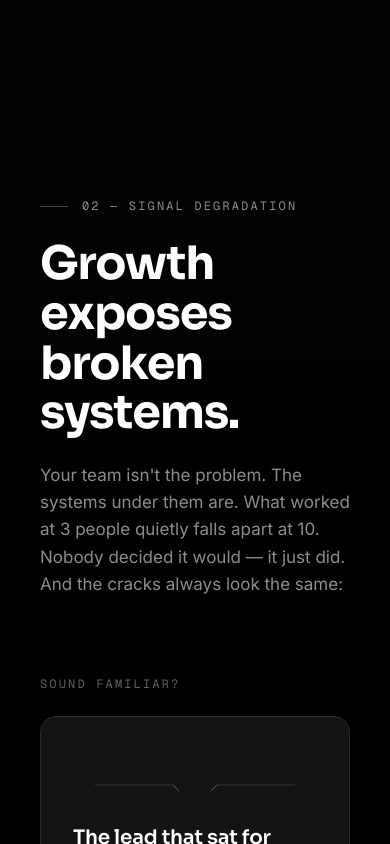
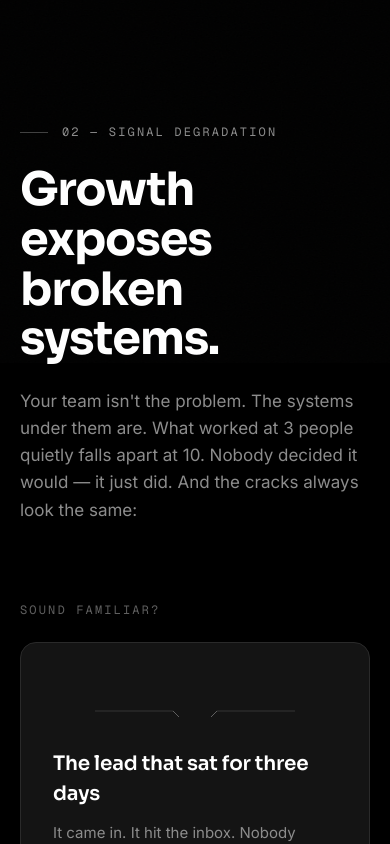
Before and after one commit to IzWOP/raised, a Next.js app: page /en in a window 390 px wide. Shown: the part 980-1824 px from the top of the page. Built offline with nearby package versions, Linux system fonts and the light colour scheme.

Commit message:
Task 10: fix mobile side-padding (data-container override), remove dead EASE const, Container import hygiene
Co-Authored-By: Claude Opus 4.8 (1M context) <noreply@anthropic.com>

```diff
--- a/app/globals.css
+++ b/app/globals.css
@@ -219,6 +219,8 @@ body {
   }
   [data-strip-track] > * { width: 100% !important; }
 
-  /* Tame oversized desktop side-padding on inner containers */
-  section { padding-left: 16px; padding-right: 16px; }
+  /* Override horizontal padding on all inner wrappers (keeps top/bottom) */
+  [data-container] { padding-left: 20px !important; padding-right: 20px !important; }
+  /* Hero and FinalCTA carry their 40px horizontal padding on the <section> itself */
+  #hero, #final { padding-left: 20px !important; padding-right: 20px !important; }
 }
--- a/components/sections/BreakingSection.tsx
+++ b/components/sections/BreakingSection.tsx
@@ -285,6 +285,7 @@ export default function BreakingSection({
       >
         {/* Header */}
         <div
+          data-container=""
           style={{
             maxWidth: 1200,
             margin: "0 auto",
--- a/components/sections/Hero.tsx
+++ b/components/sections/Hero.tsx
@@ -4,8 +4,6 @@ import { useEffect, useRef } from "react";
 import gsap from "gsap";
 import type { Content } from "@/lib/content/types";
 import CTAButton from "../ui/CTAButton";
-
-const EASE = "cubic-bezier(0.22,1,0.36,1)";
 
 export default function Hero({
   hero,
--- a/components/sections/ProblemCostSection.tsx
+++ b/components/sections/ProblemCostSection.tsx
@@ -343,6 +343,7 @@ export default function ProblemCostSection({
           }}
         >
           <div
+            data-container=""
             style={{
               maxWidth: 1200,
               margin: "0 auto",
--- a/components/sections/ProcessSection.tsx
+++ b/components/sections/ProcessSection.tsx
@@ -28,6 +28,7 @@ export default function ProcessSection({
       {/* ── Two-column grid ───────────────────────────────────────────────── */}
       <div
         data-grid=""
+        data-container=""
         style={{
           maxWidth: 1200,
           margin: "0 auto",
@@ -166,6 +167,7 @@ export default function ProcessSection({
 
       {/* ── Ongoing row ─────────────────────────────────────────────────────── */}
       <div
+        data-container=""
         style={{
           maxWidth: 1200,
           margin: "30px auto 0",
--- a/components/ui/Container.tsx
+++ b/components/ui/Container.tsx
@@ -1,7 +1,7 @@
-import type { HTMLAttributes } from "react";
+import type { HTMLAttributes, CSSProperties } from "react";
 
 type ContainerProps = HTMLAttributes<HTMLDivElement> & {
-  style?: React.CSSProperties;
+  style?: CSSProperties;
 };
 
 /**
@@ -16,6 +16,7 @@ export default function Container({
 }: ContainerProps) {
   return (
     <div
+      data-container=""
       style={{
         maxWidth: 1200,
         margin: "0 auto",
```
